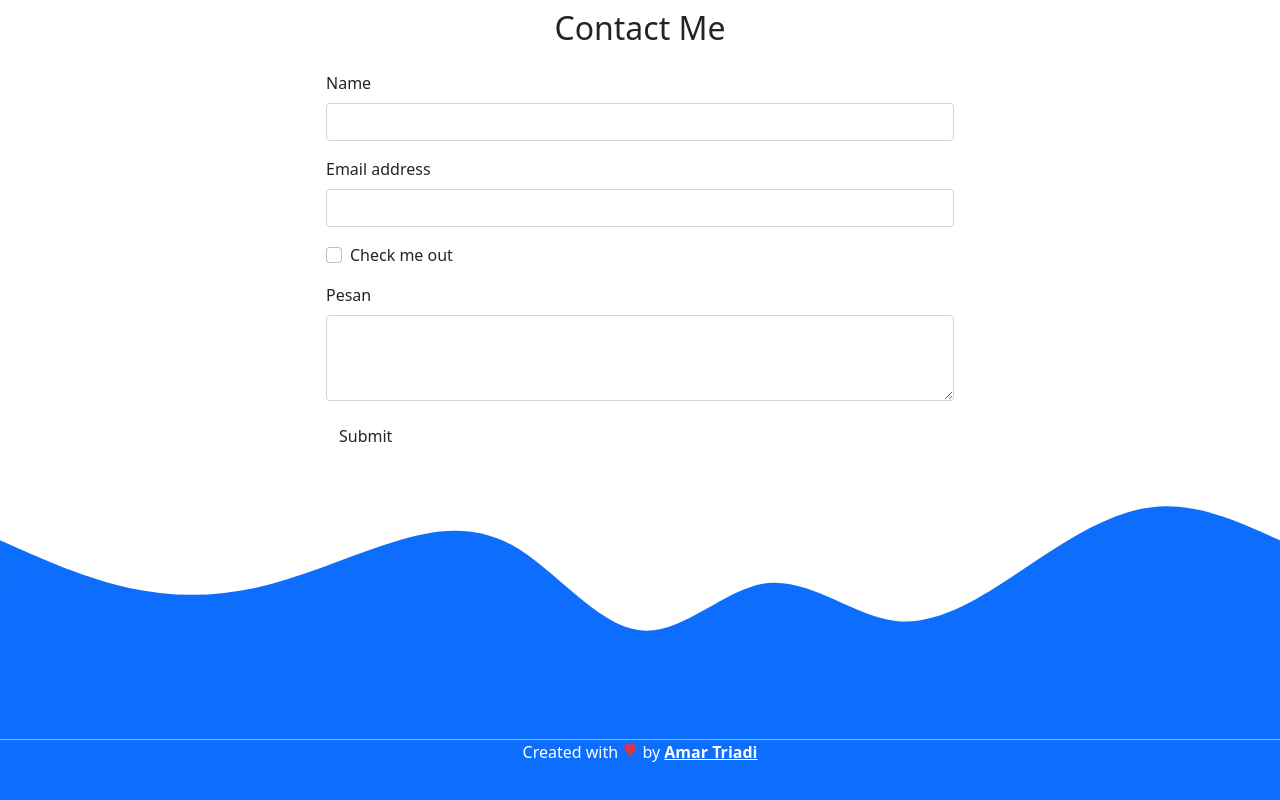
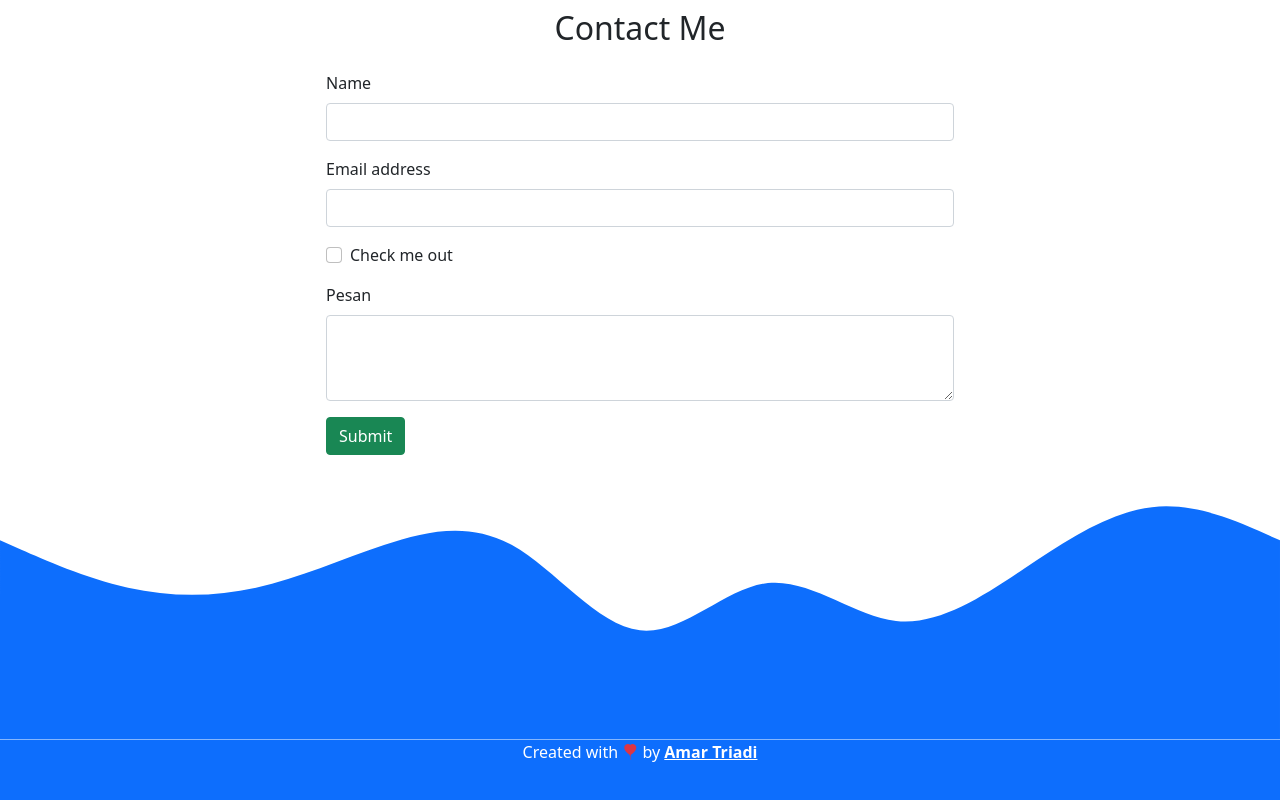
Before and after one commit to amartriadi/amartriadi.github.io, a plain HTML site: page index.html in a window 1280 px wide. Shown: the part 2790-3590 px from the top of the page. Drawn offline with nearby package versions, Linux system fonts and the light colour scheme.

Commit message:
mengganti warna button jadi hijau

```diff
--- a/index.html
+++ b/index.html
@@ -169,7 +169,7 @@
                 <label for="pesan" class="form-label">Pesan</label>
                 <textarea class="form-control" id="pesan" rows="3"></textarea>
               </div>
-              <button type="submit" class="btn btn-succes">Submit</button>
+              <button type="submit" class="btn btn-success">Submit</button>
             </form>
           </div>
         </div>
```
